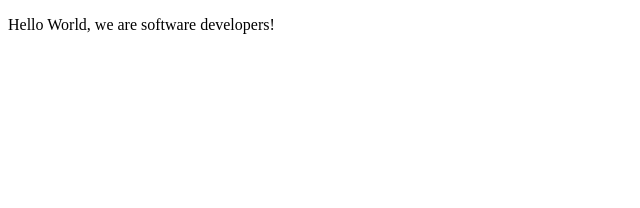
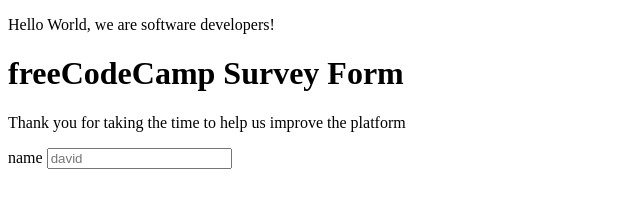
Before and after one commit to faranayyaz/Microverse-Survey-Form, a plain HTML site: page index.html in a window 1280 px wide. Shown: the whole page, without its empty margins (0-640 px from the left). Drawn offline with Linux system fonts and the light colour scheme.

Commit message:
¨star_user_story¨

```diff
--- a/index.html
+++ b/index.html
@@ -10,6 +10,21 @@
     <script src="https://cdn.freecodecamp.org/testable-projects-fcc/v1/bundle.js"></script>
 
     <p>Hello World, we are software developers!</p>
+
+    <h1 id="title">freeCodeCamp Survey Form</h1>
+
+    <p id="description">Thank you for taking the time to help us improve the platform</p>
+
+    <form id="survey-form">
+
+      <label for="name">name
+
+      </label>
+      <input id="name" type="text" name="name" placeholder="david" required>
+      </input>
+
+    </form>
+
     <script  src="js/index.js"></script>
   </body>
 </html>
```
